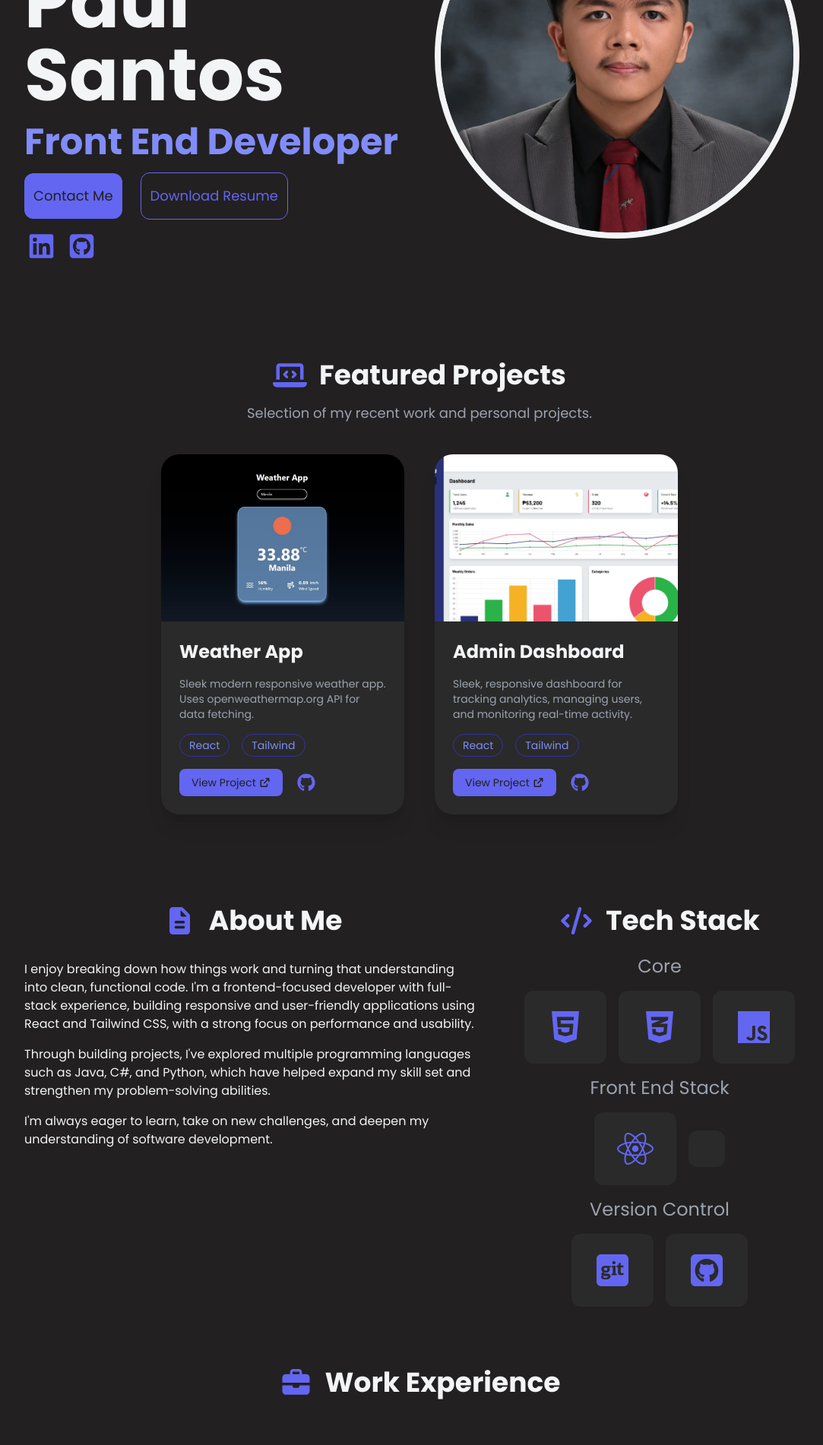
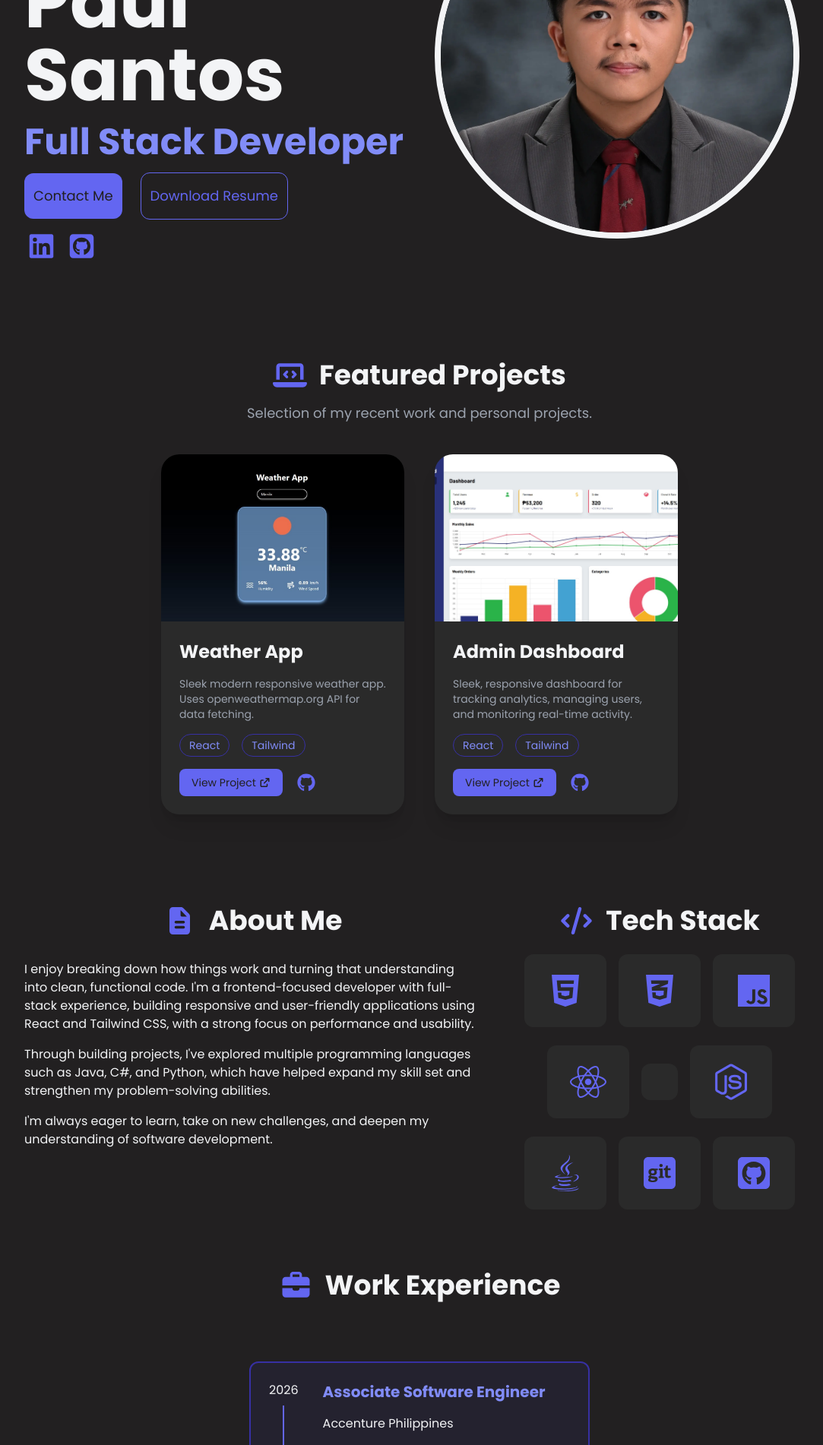
Before and after one commit to jeramie-santos/Portfolio-2026, a React (Vite) app in the folder portfolio/: page / in a window 1280 px wide. Shown: the part 362-2264 px from the top of the page at 76% size, without its empty margins (88-1171 px from the left). Built offline with nearby package versions, Linux system fonts and the light colour scheme.

Commit message:
updated hero and about section

```diff
--- a/portfolio/src/Components/About.jsx
+++ b/portfolio/src/Components/About.jsx
@@ -1,28 +1,27 @@
 import { FontAwesomeIcon } from '@fortawesome/react-fontawesome'
 import { faCode, faFileLines } from '@fortawesome/free-solid-svg-icons';
-import { faHtml5, faCss3Alt, faJs, faReact, faTailwindCss, faGitSquare, faGithubSquare } from '@fortawesome/free-brands-svg-icons';
+import { faHtml5, faCss3Alt, faJs, faReact, faTailwindCss, faGitSquare, faGithubSquare, faNodeJs, faJava } from '@fortawesome/free-brands-svg-icons';
 
 const About = () => {
 
 const skillsData = [
   {
-    title: "Core",
-    items: [
+      items: [
       { name: "HTML", icon: faHtml5 },
       { name: "CSS", icon: faCss3Alt },
-      { name: "JavaScript", icon: faJs }
+      { name: "JavaScript", icon: faJs },
     ]
   },
   {
-    title: "Front End Stack",
     items: [
       { name: "React", icon: faReact },
-      { name: "Tailwind", icon: faTailwindCss }
+      { name: "Tailwind", icon: faTailwindCss },
+      { name: "Node", icon: faNodeJs },
     ]
   },
   {
-    title: "Version Control",
     items: [
+      { name: "Java", icon: faJava },
       { name: "Git", icon: faGitSquare },
       { name: "Github", icon: faGithubSquare }
     ]
@@ -48,10 +47,9 @@ const skillsData = [
                       <FontAwesomeIcon icon={faCode} className='text-2xl md:text-3xl lg:text-4xl text-(--color-primary)'/>
                       <h2 className='font-bold text-2xl md:text-3xl lg:text-4xl'>Tech Stack</h2>
                     </div>
-                    <div className='flex flex-col gap-4'>
+                    <div className='flex flex-col gap-6'>
                         {skillsData.map((skill, index) =>
-                            <div key={index} className='flex flex-col gap-4'>
-                                <p className='text-center text-xl md:text-2xl text-(--color-text-secondary)'>{skill.title}</p>
+                            <div key={index} className='flex flex-col gap-6'>
                                 <div className='flex gap-4 items-center justify-center flex-wrap'>
                                    {skill.items.map((item, j) =>
                                      <div key={j} className='bg-(--color-surface) p-6 flex flex-col justify-center items-center gap-2 rounded-xl transition hover:-translate-y-2 hover:shadow-2xl'>
--- a/portfolio/src/Components/Hero.jsx
+++ b/portfolio/src/Components/Hero.jsx
@@ -8,7 +8,7 @@ const Hero = () => {
             <div className="flex-1 px-8 flex flex-col justify-center gap-3 lg:px-0 lg:gap-4">
                 <p className="text-2xl md:text-3xl lg:text-4xl">Hi! I'm</p>
                 <h1 className="font-bold text-4xl md:text-5xl lg:text-7xl xl:text-8xl">Jeramie Paul Santos</h1>
-                <p className="text-2xl font-bold md:text-3xl lg:text-5xl text-(--color-primary-light)">Front End Developer</p>
+                <p className="text-2xl font-bold md:text-3xl lg:text-5xl text-(--color-primary-light)">Full Stack Developer</p>
                 <div className="flex gap-4 items-center lg:gap-6">
                     <a href='#contact' className="text-(--color-bg) px-2 py-3 rounded-xl text-sm md:text-sm lg:text-lg lg:px-3 lg:py-4 bg-(--color-primary) hover:cursor-pointer hover:bg-(--color-primary-light)">Contact Me</a>
                     <a href='/Resume.pdf' className="text-(--color-primary) border px-2 py-3 rounded-xl text-sm md:text-sm lg:text-lg lg:px-3 lg:py-4 hover:cursor-pointer" target='blank' rel="noopener noreferrer">Download Resume</a>
```
